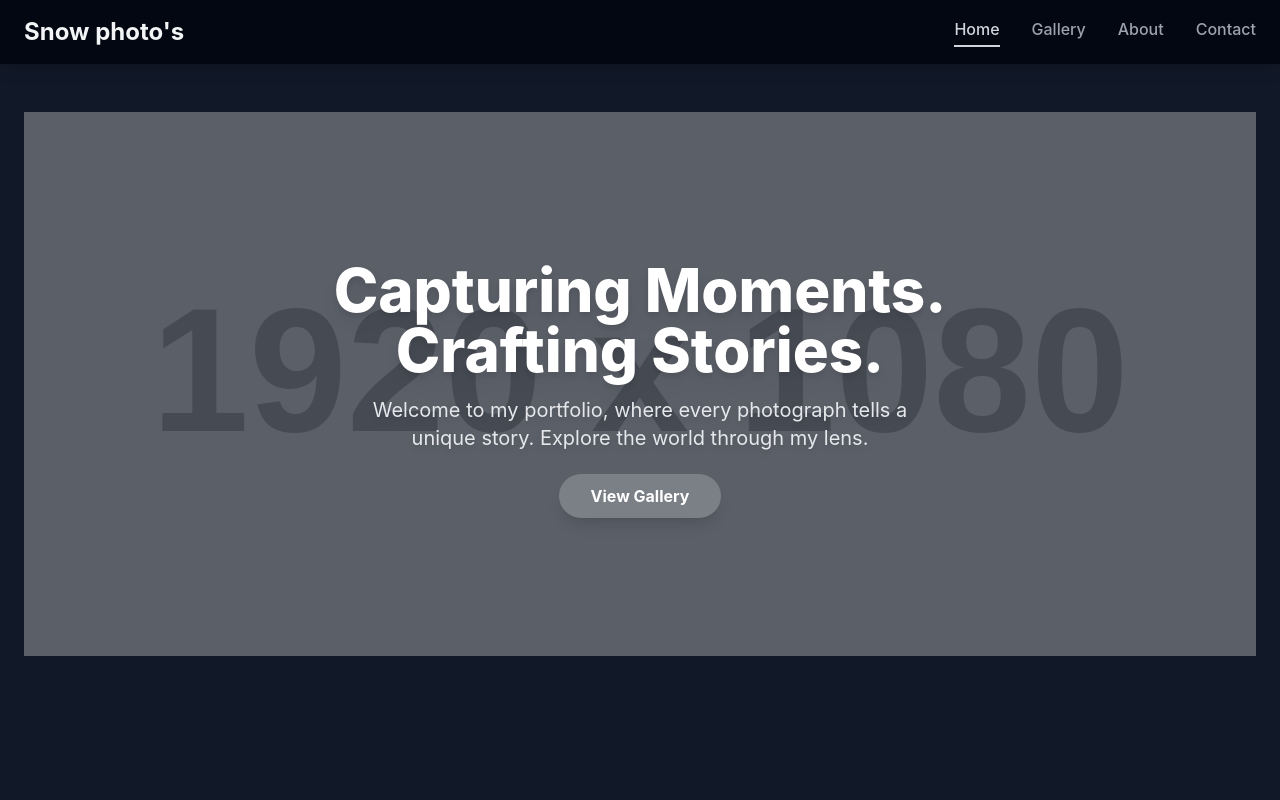
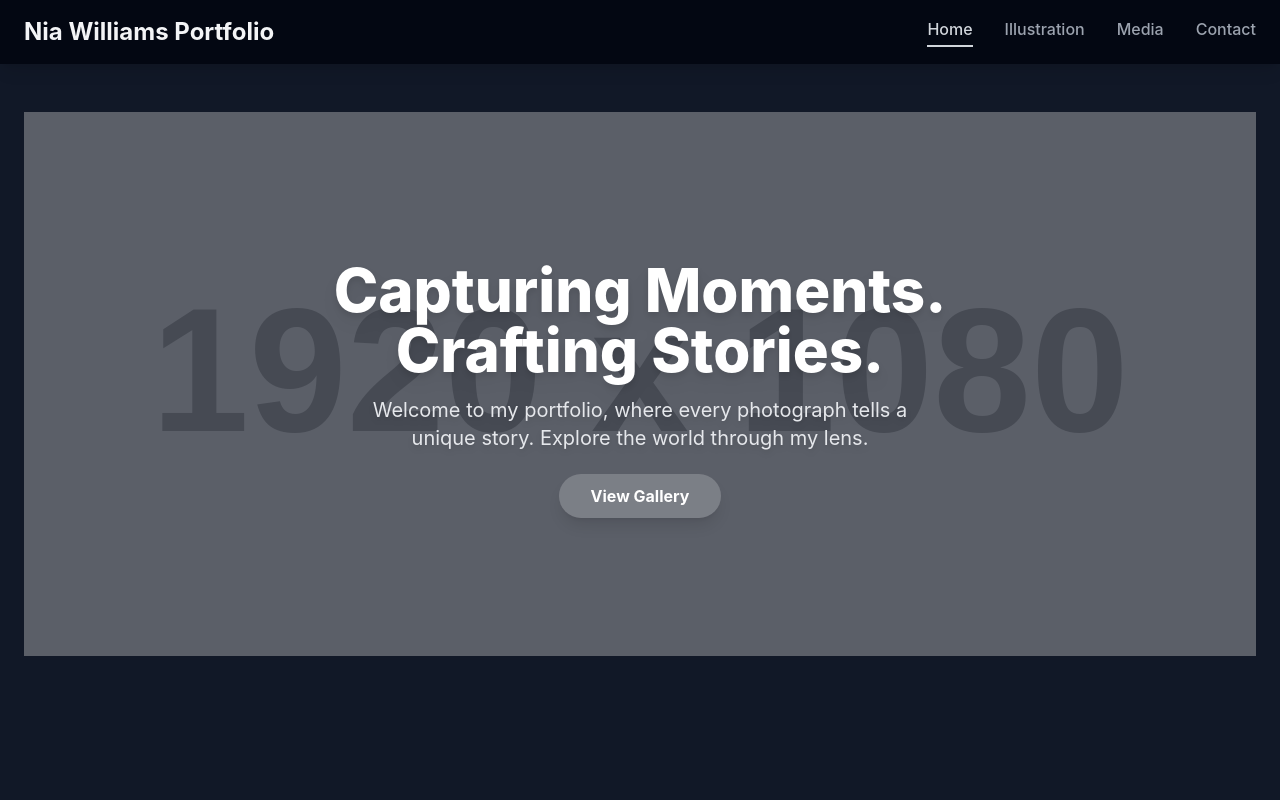
Before and after one commit to NWilliams2001/snowphotos, a plain HTML site: page index.html in a window 1280 px wide. Shown: the top 800 px of the page. Drawn offline with nearby package versions, Linux system fonts and the light colour scheme; placeholder pictures from the web are drawn by us.

Commit message:
Update index.html

```diff
--- a/index.html
+++ b/index.html
@@ -3,7 +3,7 @@
 <head>
     <meta charset="UTF-8">
     <meta name="viewport" content="width=device-width, initial-scale=1.0">
-    <title>Photography Portfolio</title>
+    <title> Nia Williams Portfolio</title>
     <!-- Use Tailwind CSS for a sleek and modern design -->
     <script src="https://cdn.tailwindcss.com"></script>
     <style>
@@ -33,14 +33,14 @@
         <div class="container mx-auto px-6 py-4 flex flex-col sm:flex-row justify-between items-center">
             <!-- Site Title/Logo -->
             <a href="#" class="text-xl md:text-2xl font-bold text-gray-100 mb-4 sm:mb-0">
-                Snow photo's
+                Nia Williams Portfolio
             </a>
 
             <!-- Navigation Links -->
             <nav class="flex space-x-4 md:space-x-8">
                 <a href="#home" data-page="home" class="nav-link transition-all font-medium text-gray-400 hover:text-gray-100 pb-1 border-b-2 border-transparent">Home</a>
-                <a href="#gallery" data-page="gallery" class="nav-link transition-all font-medium text-gray-400 hover:text-gray-100 pb-1 border-b-2 border-transparent">Gallery</a>
-                <a href="#about" data-page="about" class="nav-link transition-all font-medium text-gray-400 hover:text-gray-100 pb-1 border-b-2 border-transparent">About</a>
+                <a href="#illustration" data-page="illustration" class="nav-link transition-all font-medium text-gray-400 hover:text-gray-100 pb-1 border-b-2 border-transparent">Illustration</a>
+                <a href="#media" data-page="media" class="nav-link transition-all font-medium text-gray-400 hover:text-gray-100 pb-1 border-b-2 border-transparent">Media</a>
                 <a href="#contact" data-page="contact" class="nav-link transition-all font-medium text-gray-400 hover:text-gray-100 pb-1 border-b-2 border-transparent">Contact</a>
             </nav>
         </div>
@@ -73,11 +73,11 @@
             </div>
         </section>
 
-        <!-- Gallery Page Section -->
-        <section id="gallery-page" class="page-section hidden">
+        <!-- Illustration Page Section -->
+        <section id="illustration-page" class="page-section hidden">
             <h2 class="text-3xl md:text-5xl font-bold text-center mb-12 text-gray-100">My Work</h2>
             <div class="grid grid-cols-1 sm:grid-cols-2 md:grid-cols-3 lg:grid-cols-4 gap-6">
-                <!-- Gallery Item 1 -->
+                <!-- illustration Item 1 -->
                 <div class="rounded-lg overflow-hidden shadow-lg hover:shadow-2xl transform hover:scale-105 transition-all duration-300">
                     <img src="https://placehold.co/600x400/1f2937/d1d5db?text=Nature" alt="Nature photography" class="w-full h-48 object-cover">
                     <div class="p-4 bg-gray-800">
@@ -85,7 +85,7 @@
                         <p class="text-gray-400 text-sm">A collection of beautiful landscapes.</p>
                     </div>
                 </div>
-                <!-- Gallery Item 2 -->
+                <!-- illustration Item 2 -->
                 <div class="rounded-lg overflow-hidden shadow-lg hover:shadow-2xl transform hover:scale-105 transition-all duration-300">
                     <img src="https://placehold.co/600x400/1f2937/d1d5db?text=Portraits" alt="Portrait photography" class="w-full h-48 object-cover">
                     <div class="p-4 bg-gray-800">
@@ -114,7 +114,7 @@
         </section>
 
         <!-- About Page Section -->
-        <section id="about-page" class="page-section hidden">
+        <section id="media-page" class="page-section hidden">
             <div class="flex flex-col lg:flex-row items-center justify-center space-y-8 lg:space-y-0 lg:space-x-12">
                 <div class="w-full lg:w-1/3">
                     <img src="https://placehold.co/400x400/1f2937/d1d5db?text=Your+Photo" alt="Photo of the photographer" class="rounded-full shadow-xl w-64 h-64 mx-auto lg:mx-0">
```
